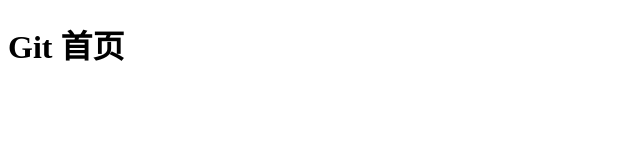
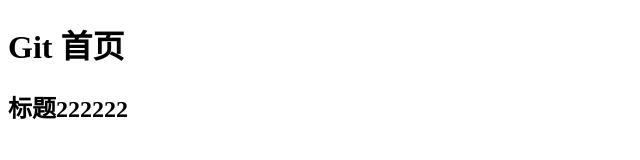
Before and after one commit to wll333/b2001, a plain HTML site: page index.html in a window 1280 px wide. Shown: the whole page, without its empty margins (0-640 px from the left). Drawn offline with Linux system fonts and the light colour scheme.

Commit message:
添加了一个h2标签

```diff
--- a/index.html
+++ b/index.html
@@ -6,5 +6,6 @@
 </head>
 <body>
 	<h1>Git 首页</h1>
+	<h2>标题222222</h2>
 </body>
 </html>
```
